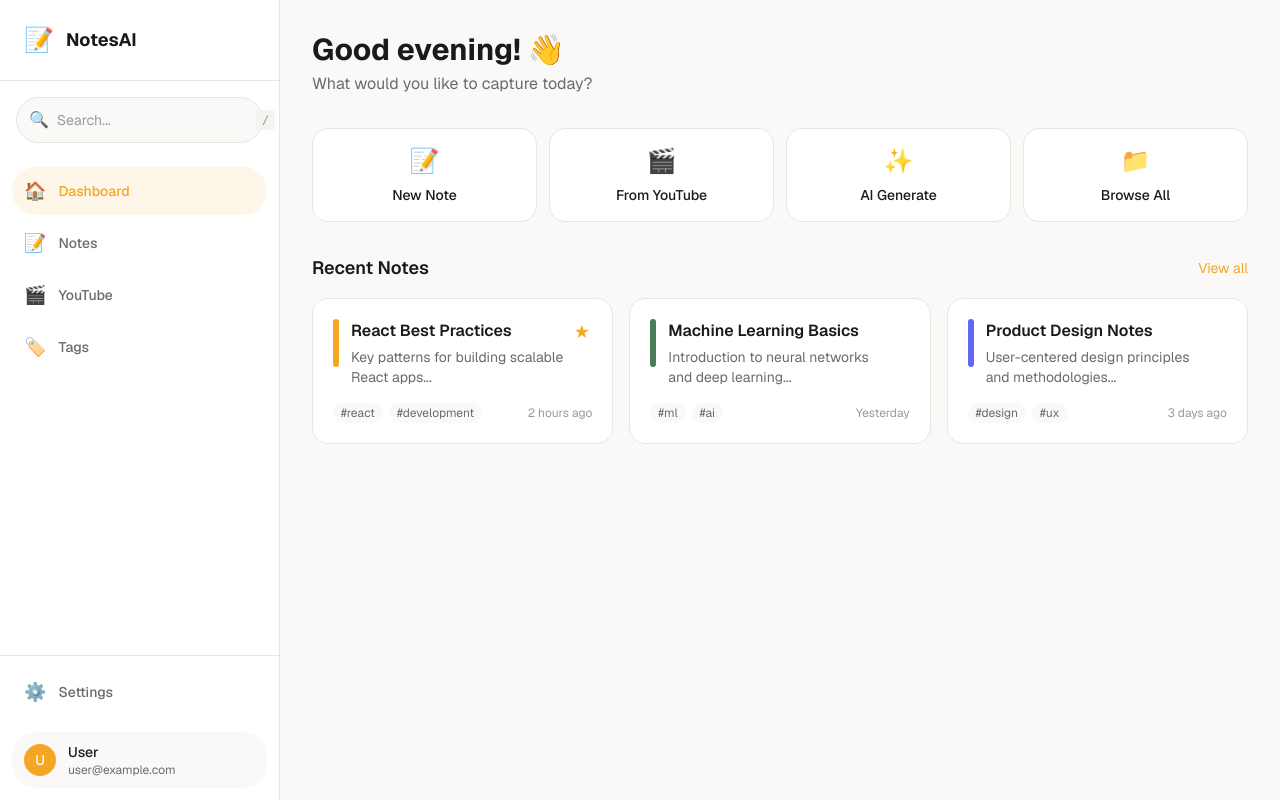
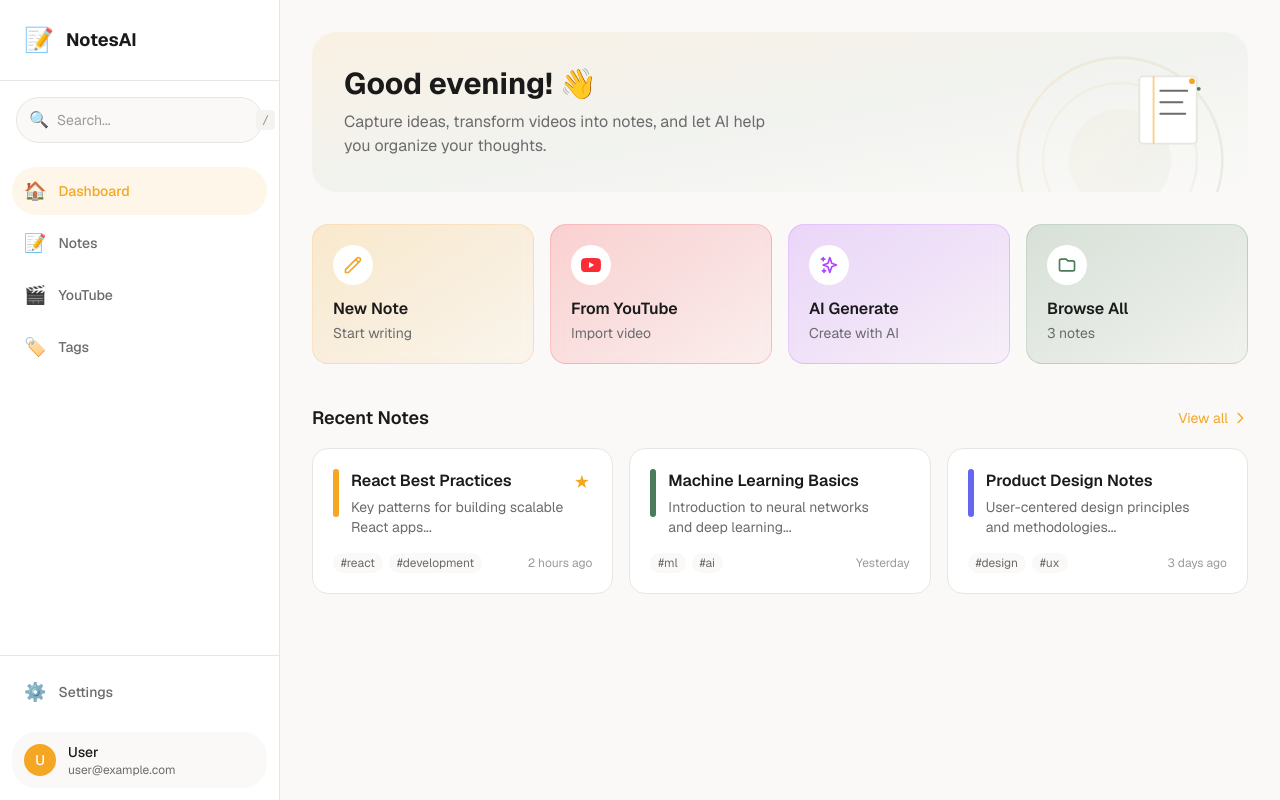
Before and after one commit to acousticclown/yt-transcript, a Next.js app in the folder apps/web/: page /dashboard in a window 1280 px wide. Built offline with nearby package versions, Linux system fonts and the light colour scheme.

Commit message:
feat: Modern dashboard with vector art, gradient action cards, floating illustrations

```diff
--- a/apps/web/app/(app)/dashboard/page.tsx
+++ b/apps/web/app/(app)/dashboard/page.tsx
@@ -32,31 +32,96 @@ export default function DashboardPage() {
 
   return (
     <div className="p-4 sm:p-6 lg:p-8 max-w-6xl mx-auto">
-      {/* Welcome */}
+      {/* Hero Section with Illustration */}
       <motion.div
         initial={{ opacity: 0, y: 10 }}
         animate={{ opacity: 1, y: 0 }}
-        className="mb-8"
+        className="relative mb-8 p-6 sm:p-8 bg-gradient-to-br from-[var(--color-primary)]/10 via-[var(--color-secondary)]/5 to-transparent rounded-3xl overflow-hidden"
       >
-        <h1 className="text-2xl sm:text-3xl font-bold text-[var(--color-text)]">
-          {getGreeting()}! 👋
-        </h1>
-        <p className="mt-1 text-[var(--color-text-muted)]">
-          What would you like to capture today?
-        </p>
+        {/* Background decoration */}
+        <div className="absolute top-0 right-0 w-64 h-64 opacity-20 pointer-events-none">
+          <svg viewBox="0 0 200 200" className="w-full h-full">
+            <defs>
+              <linearGradient id="grad1" x1="0%" y1="0%" x2="100%" y2="100%">
+                <stop offset="0%" style={{ stopColor: "var(--color-primary)", stopOpacity: 1 }} />
+                <stop offset="100%" style={{ stopColor: "var(--color-secondary)", stopOpacity: 1 }} />
+              </linearGradient>
+            </defs>
+            <circle cx="100" cy="100" r="80" fill="none" stroke="url(#grad1)" strokeWidth="2" opacity="0.5" />
+            <circle cx="100" cy="100" r="60" fill="none" stroke="url(#grad1)" strokeWidth="2" opacity="0.3" />
+            <circle cx="100" cy="100" r="40" fill="url(#grad1)" opacity="0.2" />
+          </svg>
+        </div>
+
+        <div className="relative z-10 flex flex-col sm:flex-row items-start sm:items-center justify-between gap-6">
+          <div>
+            <h1 className="text-2xl sm:text-3xl font-bold text-[var(--color-text)]">
+              {getGreeting()}! 👋
+            </h1>
+            <p className="mt-2 text-[var(--color-text-muted)] max-w-md">
+              Capture ideas, transform videos into notes, and let AI help you organize your thoughts.
+            </p>
+          </div>
+
+          {/* Floating illustration */}
+          <motion.div
+            animate={{ y: [0, -8, 0] }}
+            transition={{ duration: 3, repeat: Infinity, ease: "easeInOut" }}
+            className="hidden sm:block"
+          >
+            <div className="w-24 h-24 relative">
+              <svg viewBox="0 0 100 100" className="w-full h-full">
+                {/* Notebook */}
+                <rect x="20" y="15" width="60" height="70" rx="4" fill="var(--color-surface)" stroke="var(--color-border)" strokeWidth="2" />
+                <line x1="35" y1="15" x2="35" y2="85" stroke="var(--color-primary)" strokeWidth="2" opacity="0.5" />
+                {/* Lines */}
+                <line x1="42" y1="30" x2="70" y2="30" stroke="var(--color-text-muted)" strokeWidth="2" strokeLinecap="round" />
+                <line x1="42" y1="42" x2="65" y2="42" stroke="var(--color-text-muted)" strokeWidth="2" strokeLinecap="round" />
+                <line x1="42" y1="54" x2="68" y2="54" stroke="var(--color-text-muted)" strokeWidth="2" strokeLinecap="round" />
+                {/* Sparkle */}
+                <circle cx="75" cy="20" r="3" fill="var(--color-primary)" />
+                <circle cx="82" cy="28" r="2" fill="var(--color-secondary)" />
+              </svg>
+            </div>
+          </motion.div>
+        </div>
       </motion.div>
 
-      {/* Quick Actions */}
+      {/* Primary Actions - Modern Card Grid */}
       <motion.div
         initial={{ opacity: 0, y: 10 }}
         animate={{ opacity: 1, y: 0 }}
         transition={{ delay: 0.1 }}
-        className="grid grid-cols-2 sm:grid-cols-4 gap-3 mb-8"
+        className="grid grid-cols-2 lg:grid-cols-4 gap-4 mb-10"
       >
-        <QuickAction icon="📝" label="New Note" href="/notes/new" />
-        <QuickAction icon="🎬" label="From YouTube" href="/youtube" />
-        <QuickAction icon="✨" label="AI Generate" href="/notes/new?ai=true" />
-        <QuickAction icon="📁" label="Browse All" href="/notes" />
+        <ActionCard
+          href="/notes/new"
+          icon={<PenIcon />}
+          title="New Note"
+          description="Start writing"
+          color="primary"
+        />
+        <ActionCard
+          href="/youtube"
+          icon={<YouTubeIcon />}
+          title="From YouTube"
+          description="Import video"
+          color="red"
+        />
+        <ActionCard
+          href="/notes/new?ai=true"
+          icon={<SparkleIcon />}
+          title="AI Generate"
+          description="Create with AI"
+          color="purple"
+        />
+        <ActionCard
+          href="/notes"
+          icon={<FolderIcon />}
+          title="Browse All"
+          description={`${notes.length} notes`}
+          color="green"
+        />
       </motion.div>
 
       {/* Recent Notes */}
@@ -67,8 +132,11 @@ export default function DashboardPage() {
       >
         <div className="flex items-center justify-between mb-4">
           <h2 className="text-lg font-semibold text-[var(--color-text)]">Recent Notes</h2>
-          <Link href="/notes" className="text-sm text-[var(--color-primary)] hover:underline">
+          <Link href="/notes" className="text-sm text-[var(--color-primary)] hover:underline flex items-center gap-1">
             View all
+            <svg className="w-4 h-4" fill="none" stroke="currentColor" viewBox="0 0 24 24">
+              <path strokeLinecap="round" strokeLinejoin="round" strokeWidth={2} d="M9 5l7 7-7 7" />
+            </svg>
           </Link>
         </div>
 
@@ -86,37 +154,135 @@ export default function DashboardPage() {
   );
 }
 
-function QuickAction({ icon, label, href }: { icon: string; label: string; href: string }) {
+// Modern Action Card with icon and gradient
+function ActionCard({
+  href,
+  icon,
+  title,
+  description,
+  color,
+}: {
+  href: string;
+  icon: React.ReactNode;
+  title: string;
+  description: string;
+  color: "primary" | "red" | "purple" | "green";
+}) {
+  const colorClasses = {
+    primary: "from-[var(--color-primary)]/20 to-[var(--color-primary)]/5 hover:from-[var(--color-primary)]/30 border-[var(--color-primary)]/20",
+    red: "from-red-500/20 to-red-500/5 hover:from-red-500/30 border-red-500/20",
+    purple: "from-purple-500/20 to-purple-500/5 hover:from-purple-500/30 border-purple-500/20",
+    green: "from-[var(--color-secondary)]/20 to-[var(--color-secondary)]/5 hover:from-[var(--color-secondary)]/30 border-[var(--color-secondary)]/20",
+  };
+
+  const iconColors = {
+    primary: "text-[var(--color-primary)]",
+    red: "text-red-500",
+    purple: "text-purple-500",
+    green: "text-[var(--color-secondary)]",
+  };
+
   return (
-    <Link
-      href={href}
-      className="flex flex-col items-center gap-2 p-4 bg-[var(--color-surface)] rounded-2xl border border-[var(--color-border)] hover:border-[var(--color-border-strong)] hover:shadow-md transition-all"
-    >
-      <span className="text-2xl">{icon}</span>
-      <span className="text-sm font-medium text-[var(--color-text)]">{label}</span>
+    <Link href={href}>
+      <motion.div
+        whileHover={{ y: -4, scale: 1.02 }}
+        whileTap={{ scale: 0.98 }}
+        className={`relative p-5 rounded-2xl bg-gradient-to-br ${colorClasses[color]} border backdrop-blur-sm transition-all cursor-pointer group overflow-hidden`}
+      >
+        {/* Background glow */}
+        <div className="absolute inset-0 opacity-0 group-hover:opacity-100 transition-opacity">
+          <div className={`absolute -top-10 -right-10 w-32 h-32 rounded-full blur-3xl ${
+            color === "primary" ? "bg-[var(--color-primary)]" :
+            color === "red" ? "bg-red-500" :
+            color === "purple" ? "bg-purple-500" :
+            "bg-[var(--color-secondary)]"
+          } opacity-20`} />
+        </div>
+
+        <div className="relative z-10">
+          <div className={`w-10 h-10 rounded-xl bg-[var(--color-surface)] flex items-center justify-center mb-3 ${iconColors[color]}`}>
+            {icon}
+          </div>
+          <h3 className="font-semibold text-[var(--color-text)]">{title}</h3>
+          <p className="text-sm text-[var(--color-text-muted)] mt-0.5">{description}</p>
+        </div>
+      </motion.div>
     </Link>
+  );
+}
+
+// SVG Icons
+function PenIcon() {
+  return (
+    <svg className="w-5 h-5" fill="none" stroke="currentColor" viewBox="0 0 24 24">
+      <path strokeLinecap="round" strokeLinejoin="round" strokeWidth={2} d="M15.232 5.232l3.536 3.536m-2.036-5.036a2.5 2.5 0 113.536 3.536L6.5 21.036H3v-3.572L16.732 3.732z" />
+    </svg>
+  );
+}
+
+function YouTubeIcon() {
+  return (
+    <svg className="w-5 h-5" fill="currentColor" viewBox="0 0 24 24">
+      <path d="M23.498 6.186a3.016 3.016 0 0 0-2.122-2.136C19.505 3.545 12 3.545 12 3.545s-7.505 0-9.377.505A3.017 3.017 0 0 0 .502 6.186C0 8.07 0 12 0 12s0 3.93.502 5.814a3.016 3.016 0 0 0 2.122 2.136c1.871.505 9.376.505 9.376.505s7.505 0 9.377-.505a3.015 3.015 0 0 0 2.122-2.136C24 15.93 24 12 24 12s0-3.93-.502-5.814zM9.545 15.568V8.432L15.818 12l-6.273 3.568z"/>
+    </svg>
+  );
+}
+
+function SparkleIcon() {
+  return (
+    <svg className="w-5 h-5" fill="none" stroke="currentColor" viewBox="0 0 24 24">
+      <path strokeLinecap="round" strokeLinejoin="round" strokeWidth={2} d="M5 3v4M3 5h4M6 17v4m-2-2h4m5-16l2.286 6.857L21 12l-5.714 2.143L13 21l-2.286-6.857L5 12l5.714-2.143L13 3z" />
+    </svg>
+  );
+}
+
+function FolderIcon() {
+  return (
+    <svg className="w-5 h-5" fill="none" stroke="currentColor" viewBox="0 0 24 24">
+      <path strokeLinecap="round" strokeLinejoin="round" strokeWidth={2} d="M3 7v10a2 2 0 002 2h14a2 2 0 002-2V9a2 2 0 00-2-2h-6l-2-2H5a2 2 0 00-2 2z" />
+    </svg>
   );
 }
 
 function EmptyState() {
   return (
-    <div className="text-center py-12 px-4 bg-[var(--color-surface)] rounded-2xl border border-[var(--color-border)]">
-      <span className="text-4xl">📝</span>
-      <h3 className="mt-4 text-lg font-semibold text-[var(--color-text)]">No notes yet</h3>
-      <p className="mt-2 text-[var(--color-text-muted)]">
-        Create your first note or import from YouTube
+    <div className="text-center py-16 px-4 bg-[var(--color-surface)] rounded-3xl border border-[var(--color-border)]">
+      {/* Illustration */}
+      <div className="w-32 h-32 mx-auto mb-6">
+        <svg viewBox="0 0 120 120" className="w-full h-full">
+          {/* Stack of papers */}
+          <rect x="25" y="35" width="70" height="55" rx="4" fill="var(--color-bg)" stroke="var(--color-border)" strokeWidth="2" />
+          <rect x="30" y="30" width="70" height="55" rx="4" fill="var(--color-bg)" stroke="var(--color-border)" strokeWidth="2" />
+          <rect x="35" y="25" width="70" height="55" rx="4" fill="var(--color-surface)" stroke="var(--color-border)" strokeWidth="2" />
+          {/* Plus icon */}
+          <circle cx="70" cy="52" r="15" fill="var(--color-primary)" opacity="0.15" />
+          <line x1="70" y1="45" x2="70" y2="59" stroke="var(--color-primary)" strokeWidth="3" strokeLinecap="round" />
+          <line x1="63" y1="52" x2="77" y2="52" stroke="var(--color-primary)" strokeWidth="3" strokeLinecap="round" />
+          {/* Sparkles */}
+          <circle cx="95" cy="30" r="3" fill="var(--color-primary)" />
+          <circle cx="25" cy="45" r="2" fill="var(--color-secondary)" />
+          <circle cx="100" cy="60" r="2" fill="var(--color-secondary)" />
+        </svg>
+      </div>
+
+      <h3 className="text-xl font-semibold text-[var(--color-text)]">Start your journey</h3>
+      <p className="mt-2 text-[var(--color-text-muted)] max-w-sm mx-auto">
+        Create your first note or import from YouTube to get started
       </p>
-      <div className="mt-6 flex flex-col sm:flex-row gap-3 justify-center">
+
+      <div className="mt-8 flex flex-col sm:flex-row gap-3 justify-center">
         <Link
           href="/notes/new"
-          className="px-4 py-2 bg-[var(--color-primary)] text-white rounded-xl font-medium hover:bg-[var(--color-primary-dark)] transition-colors"
+          className="inline-flex items-center justify-center gap-2 px-6 py-3 bg-[var(--color-primary)] text-white rounded-xl font-medium hover:bg-[var(--color-primary-dark)] transition-colors"
         >
+          <PenIcon />
           Create Note
         </Link>
         <Link
           href="/youtube"
-          className="px-4 py-2 bg-[var(--color-bg)] text-[var(--color-text)] rounded-xl font-medium border border-[var(--color-border)] hover:border-[var(--color-border-strong)] transition-colors"
+          className="inline-flex items-center justify-center gap-2 px-6 py-3 bg-[var(--color-surface)] text-[var(--color-text)] rounded-xl font-medium border border-[var(--color-border)] hover:border-[var(--color-border-strong)] transition-colors"
         >
+          <YouTubeIcon />
           Import from YouTube
         </Link>
       </div>
```
